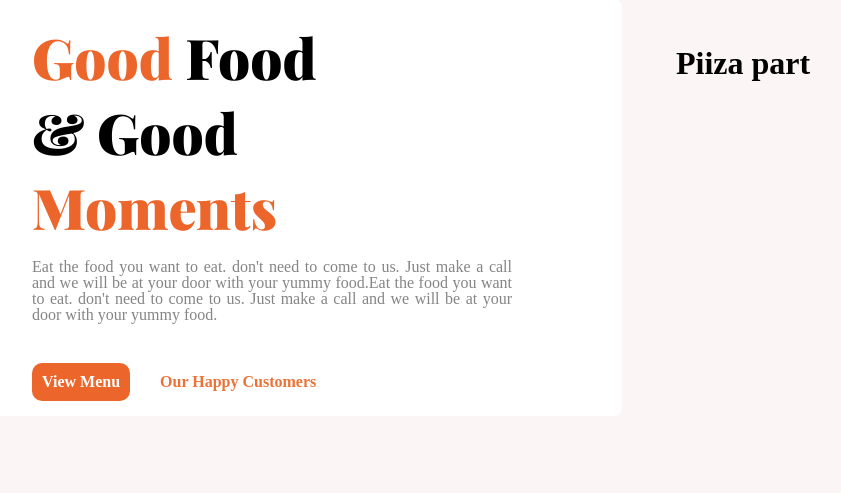
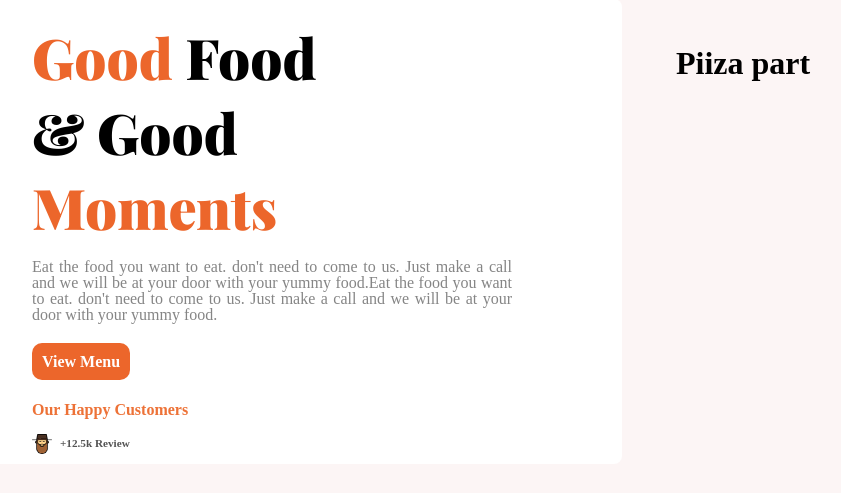
Before and after one commit to NabilRaiyan/Pizza-Market, a PHP site: page /views/home.php in a window 1280 px wide. Shown: the part 107-600 px from the top of the page, without its empty margins (23-864 px from the left). Run offline with PHP 8.4, Linux system fonts and the light colour scheme; some web fonts are replaced.

Commit message:
adding left and right upper section styles

```diff
--- a/styles/styles.css
+++ b/styles/styles.css
@@ -99,8 +99,11 @@ body{
     border-radius: 8px;
 }
 
-.upper-title,  .upper-description, .view-menu-btn, .txt-happy-customer, .customer-img{
-    float: left;
+.customer-img{
+    margin: 70px 30px 10px 0;
+    width: 30px;
+    position: relative;
+
 }
 
 
@@ -115,7 +118,7 @@ body{
 .upper-description{
     text-align: justify;
     line-height: 1;
-    margin: 0 70px 20px 50px;
+    margin: 0 70px 30px 50px;
     width: 75%;
     color: var(--body-text-color);
     font-family: var(--body-text);
@@ -132,7 +135,7 @@ body{
     font-size: 1rem;
     font-weight: 700;
     padding: 10px;
-    margin: 20px 0 15px 50px;
+    margin: 30px 0 15px 50px;
     border-radius: 10px;
     text-decoration: none;
 }
@@ -145,10 +148,18 @@ body{
     font-family: var(--body-text);
     color: #ED7237;
     font-size: 1rem;
-    margin: 30px 0 10px 30px;
-
+    margin: 30px 0 10px 50px;
 }
 
-h3{
+.customer-img{
+    width: 20px;
+    margin: 5px 8px 10px 50px;
     float: left;
 }
+
+.review-text{
+    margin: 18px 0 10px 0;
+    font-family: var(--body-text);
+    color: rgb(84, 84, 84);
+    font-size: 0.7rem;
+}
--- a/views/home.php
+++ b/views/home.php
@@ -20,8 +20,8 @@
 
         <a href="#" class="view-menu-btn">View Menu</a>
         <h5 class="txt-happy-customer">Our Happy Customers</h5>
-
-
+        <img class="customer-img" src="../images/people.png" alt="customer img" srcset="">
+        <h6 class="review-text">+12.5k Review</h6>
 
     </div>
 
```
